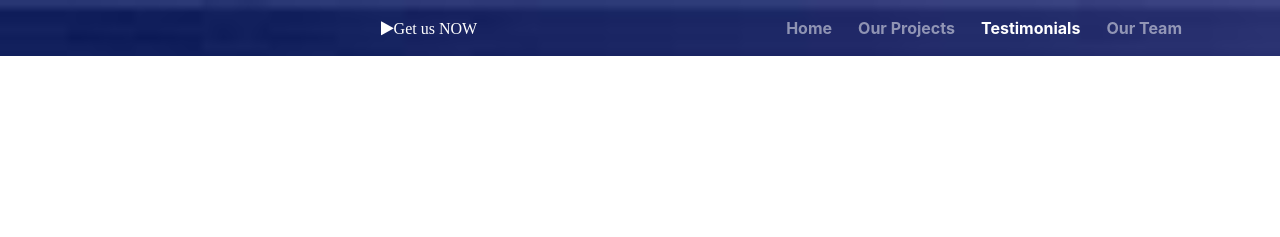
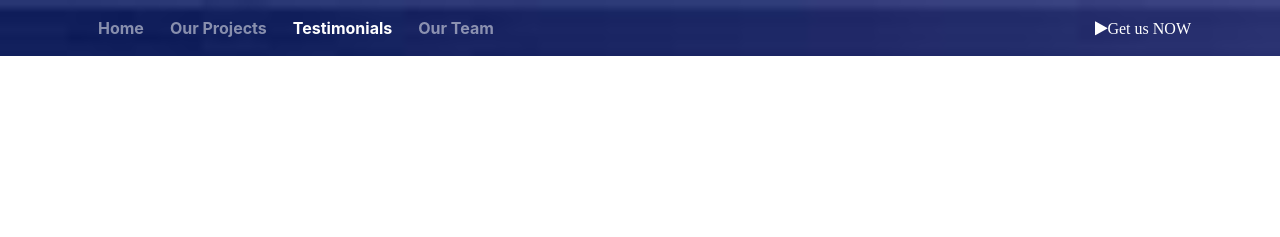
Before and after one commit to malaysrivastava/Website, a website: page test.html in a window 1280 px wide. Shown: the top 237 px of the page. Drawn offline with nearby package versions, Linux system fonts and the light colour scheme.

Commit message:
Update test.html

```diff
--- a/test.html
+++ b/test.html
@@ -26,22 +26,24 @@
         <span class="fa fa-align-justify fa-lg"></span>
       </button>
       <div class="collapse navbar-collapse" id="Navbar">
-      <span class="navbar-text ml-auto">
+
+       <ul class="navbar-nav mr-auto">
+          <li class="nav-item"><a href="./index.html" class="nav-link"><strong>Home</strong></a></li>
+          <li class="nav-item"><a href="./ourproj.html" class="nav-link"><strong>Our Projects</strong></a></li>
+          <li class="nav-item active"> <a href="./test.html" class="nav-link"><strong>Testimonials</strong></a></li>
+          <li class="nav-item"> <a href="./team.html" class="nav-link"> <strong>Our Team</strong> </a> </li>
+        </ul>
+         <span class="navbar-text">
           <a data-toggle="modal" data-target="#app" class="ms">
             <span class="fa fa-play">Get us NOW</span>
 
           </a>
         </span>
 
-       <ul class="navbar-nav ml-auto">
-          <li class="nav-item"><a href="./index.html" class="nav-link"><strong>Home</strong></a></li>
-          <li class="nav-item"><a href="./ourproj.html" class="nav-link"><strong>Our Projects</strong></a></li>
-          <li class="nav-item active"> <a href="./test.html" class="nav-link"><strong>Testimonials</strong></a></li>
-          <li class="nav-item"> <a href="./team.html" class="nav-link"> <strong>Our Team</strong> </a> </li>
-        </ul>
              </div>
     </div>
   </nav>
+
 
 <div class="modal fade" role="dialog" id="app">
   <div class="modal-dialog modal-lg" role="content">
```
